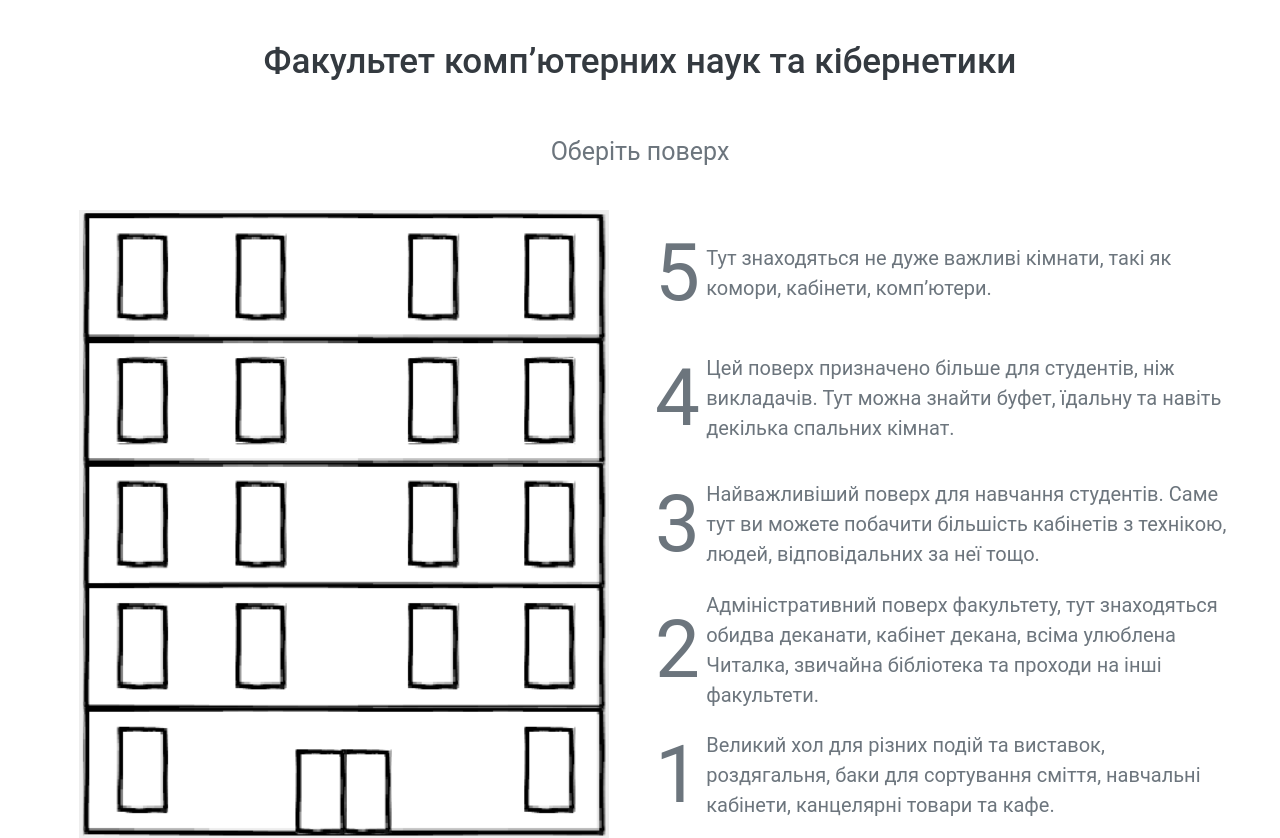
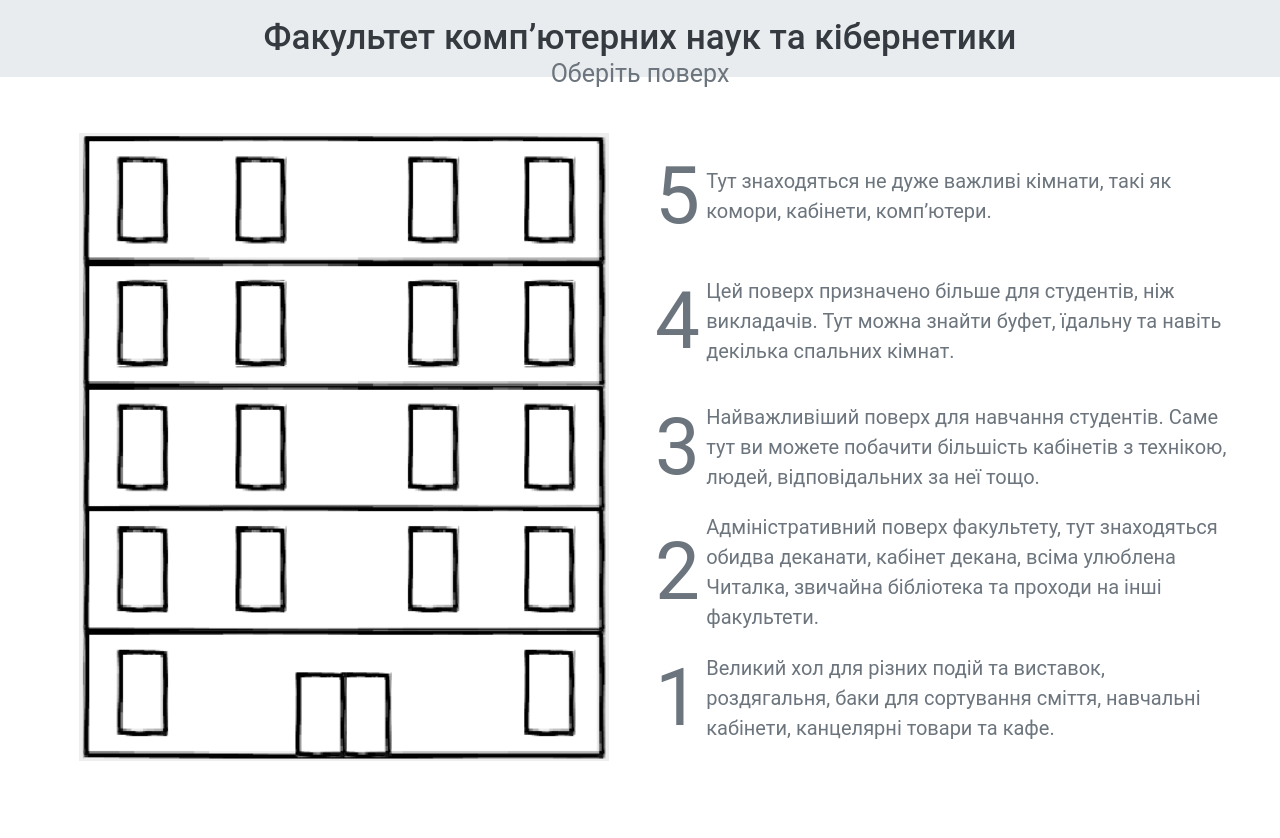
Before and after one commit to actpohabtNS/interactive-map, a React (Create React App) app: page / in a window 1280 px wide. After the commit the page ends 800 px from the top, so only its background shows below. Built offline with nearby package versions, Linux system fonts and the light colour scheme.

Commit message:
[ ADDED ] header, vertical centering

```diff
--- a/src/pages/BuildingPage.js
+++ b/src/pages/BuildingPage.js
@@ -4,22 +4,25 @@ import Map from '../components/Map'
 import FloorItem from '../components/FloorItem'
 import CustomLink from '../components/CustomLink'
 import building from '../data/building.png'
-import { Container, Row, Col, Breadcrumb } from 'react-bootstrap'
+import { Container, Row, Col, Breadcrumb, Badge, OverlayTrigger, Tooltip } from 'react-bootstrap'
+import { FaQuestion } from 'react-icons/fa'
 
 const floorsData = require('../data/floors.json')
 
 const BuildingPage = () => {
   return (
-    <Container fluid className="px-5">
-      <Row>
-        <Col className="d-flex justify-content-center">
-          <Breadcrumb bsPrefix="breadcrumb header-text bg-transparent mt-4">
+    <>
+      <Container fluid className="px-5 position-fixed d-flex justify-content-center align-items-center bg-light-gray">
+
+        <Breadcrumb bsPrefix="breadcrumb header-text bg-transparent mb-0 mr-auto">
           <Breadcrumb.Item active className="text-dark">
             Факультет комп’ютерних наук та кібернетики
           </Breadcrumb.Item>
         </Breadcrumb>
-        </Col>
-      </Row>
+
+      </Container>
+
+      <Container fluid className="px-5 min-vh-100 d-flex justify-content-center flex-column">
 
         <Row>
           <Col className="text-center">
@@ -41,6 +44,7 @@ const BuildingPage = () => {
           </Col>
         </Row>
       </Container>
+    </>
   )
 }
 
```
Lines whose indentation alone changed are shown as unchanged.
